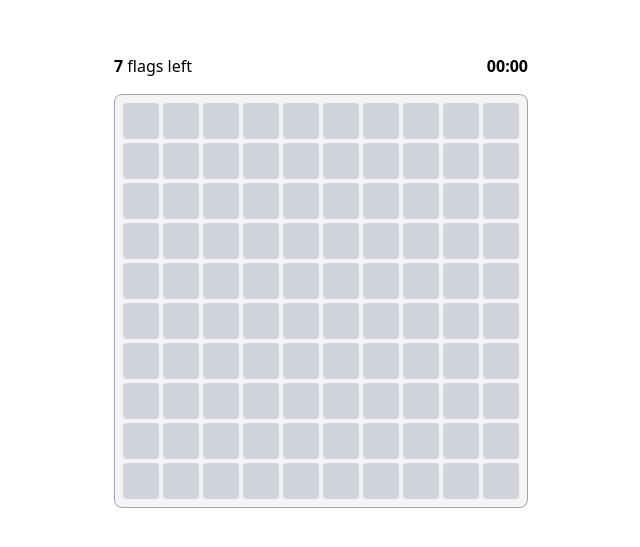
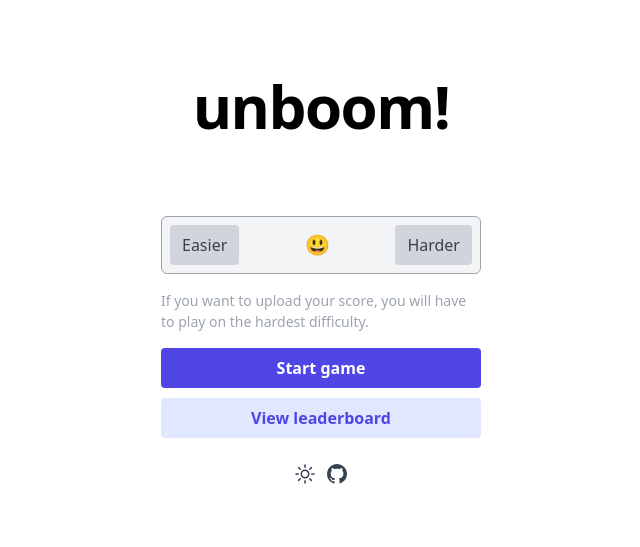
Before and after one commit to victor891263/unboom, a Vue app in the folder client/: page / in a window 1280 px wide. Shown: the part 119-666 px from the top of the page, without its empty margins (319-959 px from the left). Built offline with nearby package versions, Linux system fonts and the light colour scheme.

Commit message:
Designed main page and improved design in general

```diff
--- a/client/public/index.html
+++ b/client/public/index.html
@@ -7,7 +7,7 @@
     <link rel="icon" href="<%= BASE_URL %>favicon.ico">
     <title><%= htmlWebpackPlugin.options.title %></title>
   </head>
-  <body>
+  <body class="dark:bg-gray-900">
     <noscript>
       <strong>We're sorry but <%= htmlWebpackPlugin.options.title %> doesn't work properly without JavaScript enabled. Please enable it to continue.</strong>
     </noscript>
--- a/client/src/components/BoardComponent.vue
+++ b/client/src/components/BoardComponent.vue
@@ -1,14 +1,14 @@
 <template>
-    <div class="h-screen flex flex-col items-center justify-center py-10 px-6">
-        <div class="max-w-full">
-            <div class="flex items-center justify-between mb-4">
-                <div><span class="font-semibold">{{ flagsLeft }}</span> flags left</div>
-                <div class="font-semibold">{{ timeString }}</div>
+    <div class="max-w-full h-screen flex flex-col justify-center py-6 lg:py-20">
+        <div class="grid grid-cols-3 mb-3">
+            <div class="justify-self-start"><span class="font-semibold">{{ flagsLeft }}</span> left</div>
+            <div class="justify-self-center">{{ (gameStatus === 'won' && '🏆') || (gameStatus === 'lost' && '☠') || emoji }}</div>
+            <div class="justify-self-end font-semibold">{{ timeString }}</div>
         </div>
         <div
             :style="{ 'gridTemplateColumns': `repeat(${columnCount}, auto)` }"
-                class="max-w-full overflow-auto grid gap-1 p-2 bg-gray-100 border border-gray-400 rounded-lg"
-                :class="(gameStatus === 'lost' && 'border-red-500') || (gameStatus === 'won' && 'border-green-500')"
+            class="max-w-full overflow-auto grid gap-1 p-2 bg-gray-100 border border-gray-400 rounded-lg dark:bg-gray-800 dark:border-gray-600"
+            :class="(gameStatus === 'lost' && 'border-red-500 dark:border-red-500') || (gameStatus === 'won' && 'border-green-500 dark:border-green-500')"
         >
             <template v-for="(row, index) in board" :key="index">
                 <button
@@ -21,27 +21,43 @@
                 >{{ getLabel(tile) }}</button>
             </template>
         </div>
+        <div class="mt-5 flex items-center justify-between">
+            <button @click="restartGame">
+                <svg xmlns="http://www.w3.org/2000/svg" fill="none" viewBox="0 0 24 24" stroke-width="1.5" stroke="currentColor" class="w-6 h-6">
+                    <path stroke-linecap="round" stroke-linejoin="round" d="M16.023 9.348h4.992v-.001M2.985 19.644v-4.992m0 0h4.992m-4.993 0l3.181 3.183a8.25 8.25 0 0013.803-3.7M4.031 9.865a8.25 8.25 0 0113.803-3.7l3.181 3.182m0-4.991v4.99" />
+                </svg>
+            </button>
+            <div class="flex items-center justify-center gap-2">
+                <ThemeButton />
+                <a>
+                    <svg class="w-6 h-6 fill-current" viewBox="0 0 24 24" fill="none" xmlns="http://www.w3.org/2000/svg"><path d="M12.026 2C7.13295 1.99937 2.96183 5.54799 2.17842 10.3779C1.395 15.2079 4.23061 19.893 8.87302 21.439C9.37302 21.529 9.55202 21.222 9.55202 20.958C9.55202 20.721 9.54402 20.093 9.54102 19.258C6.76602 19.858 6.18002 17.92 6.18002 17.92C5.99733 17.317 5.60459 16.7993 5.07302 16.461C4.17302 15.842 5.14202 15.856 5.14202 15.856C5.78269 15.9438 6.34657 16.3235 6.66902 16.884C6.94195 17.3803 7.40177 17.747 7.94632 17.9026C8.49087 18.0583 9.07503 17.99 9.56902 17.713C9.61544 17.207 9.84055 16.7341 10.204 16.379C7.99002 16.128 5.66202 15.272 5.66202 11.449C5.64973 10.4602 6.01691 9.5043 6.68802 8.778C6.38437 7.91731 6.42013 6.97325 6.78802 6.138C6.78802 6.138 7.62502 5.869 9.53002 7.159C11.1639 6.71101 12.8882 6.71101 14.522 7.159C16.428 5.868 17.264 6.138 17.264 6.138C17.6336 6.97286 17.6694 7.91757 17.364 8.778C18.0376 9.50423 18.4045 10.4626 18.388 11.453C18.388 15.286 16.058 16.128 13.836 16.375C14.3153 16.8651 14.5612 17.5373 14.511 18.221C14.511 19.555 14.499 20.631 14.499 20.958C14.499 21.225 14.677 21.535 15.186 21.437C19.8265 19.8884 22.6591 15.203 21.874 10.3743C21.089 5.54565 16.9181 1.99888 12.026 2Z"></path></svg>
+                </a>
+            </div>
         </div>
     </div>
 </template>
 
 <script lang="ts" setup>
 import {computed, defineProps, reactive, ref} from 'vue'
+import {useRouter} from "vue-router";
 import { checkLose, checkWin, createBoard, markTile, revealTile } from '@/logic/game'
+import ThemeButton from "@/components/ThemeButton"
 import {Tile} from "@/types"
 
 const props = defineProps<{
     rowCount: number,
     columnCount: number,
-    bombCount: number
+    bombCount: number,
+    emoji: string
 }>()
+const router = useRouter()
 
 const classes = {
-    hidden: 'bg-gray-300',
-    bomb: 'bg-gray-200',
-    number: 'bg-gray-200',
-    marked: 'bg-gray-300',
-    detonated: 'bg-red-300'
+    hidden: 'bg-gray-300 dark:bg-gray-600',
+    bomb: 'bg-gray-200 dark:bg-gray-700',
+    number: 'bg-gray-200 dark:bg-gray-700',
+    marked: 'bg-gray-300 dark:bg-gray-600',
+    detonated: 'bg-red-300 dark:bg-red-500/50'
 }
 
 const labels = {
@@ -64,6 +80,7 @@ function getLabel(tile: Tile) {
 const board = reactive(createBoard(props.rowCount, props.columnCount, props.bombCount))
 const flagsLeft = ref(props.bombCount)
 const gameStatus = ref<'playing' | 'won' | 'lost'>('playing')
+const totalBombCount = ref(props.bombCount)
 
 // refs for the timer
 const time = ref(0)
@@ -99,6 +116,11 @@ const timeString = computed(() => {
     // set the timer text to the formatted time
     return `${formattedMinutes}:${formattedSeconds}`
 })
+
+// reset the game
+function restartGame() {
+    router.go()
+}
 
 function checkForBomb(board, tile) {
     // start timer
--- /dev/null
+++ b/client/src/components/ThemeButton.vue
@@ -0,0 +1,13 @@
+<template>
+    <button @click="toggleTheme">
+        <svg xmlns="http://www.w3.org/2000/svg" fill="none" viewBox="0 0 24 24" stroke-width="1.5" stroke="currentColor" class="w-6 h-6">
+            <path stroke-linecap="round" stroke-linejoin="round" d="M12 3v2.25m6.364.386l-1.591 1.591M21 12h-2.25m-.386 6.364l-1.591-1.591M12 18.75V21m-4.773-4.227l-1.591 1.591M5.25 12H3m4.227-4.773L5.636 5.636M15.75 12a3.75 3.75 0 11-7.5 0 3.75 3.75 0 017.5 0z" />
+        </svg>
+    </button>
+</template>
+
+<script lang="ts" setup>
+function toggleTheme() {
+    document.documentElement.classList.toggle('dark')
+}
+</script>
--- a/client/src/router/index.ts
+++ b/client/src/router/index.ts
@@ -1,11 +1,18 @@
 import { createRouter, createWebHistory, RouteRecordRaw } from 'vue-router'
+import HomeView from '../views/HomeView.vue'
 import GameView from '../views/GameView.vue'
 
 const routes: Array<RouteRecordRaw> = [
     {
         path: '/',
         name: 'home',
-        component: GameView
+        component: HomeView
+    },
+    {
+        path: '/play',
+        name: 'play',
+        component: GameView,
+        props: (route) => ({ difficulty: route.query.difficulty })
     }
 ]
 
--- a/client/src/views/GameView.vue
+++ b/client/src/views/GameView.vue
@@ -1,7 +1,39 @@
 <template>
-    <BoardComponent rowCount="10" columnCount="10" :bombCount="7" />
+    <div class="h-screen flex flex-col items-center px-6 text-gray-700 dark:text-gray-300">
+        <BoardComponent :rowCount="difficulty.size" :columnCount="difficulty.size" :bombCount="difficulty.bombCount" :emoji="difficulty.emoji" />
+    </div>
 </template>
 
 <script lang="ts" setup>
 import BoardComponent from '@/components/BoardComponent.vue'
+import {useRoute} from "vue-router";
+
+const difficulties = [
+    {
+        title: 'Easy',
+        emoji: '😃',
+        size: 5,
+        bombCount: 3
+    },
+    {
+        title: 'Medium',
+        emoji: '🙂',
+        size: 10,
+        bombCount: 16
+    },
+    {
+        title: 'Hard',
+        emoji: '😐',
+        size: 15,
+        bombCount: 38
+    },
+    {
+        title: 'Extreme',
+        emoji: '😠',
+        size: 20,
+        bombCount: 66
+    }
+]
+const route = useRoute()
+const difficulty = difficulties[route.query.difficulty]
 </script>
--- /dev/null
+++ b/client/src/views/HomeView.vue
@@ -0,0 +1,71 @@
+<template>
+    <div class="h-screen flex flex-col items-center px-6 text-gray-700 dark:text-gray-300">
+        <div class="max-w-xs w-full my-auto py-10">
+            <h1 class="text-6xl font-extrabold tracking-tight text-center text-black dark:text-white">unboom!</h1>
+            <div class="mt-20 flex items-center justify-between p-2 rounded-md border border-gray-400 bg-gray-100 dark:bg-gray-800 dark:border-gray-600">
+                <button @click="() => changeDifficulty(-1)" class="bg-gray-300 rounded py-2 px-3 dark:bg-gray-700">Easier</button>
+                <div class="text-xl">{{ difficulties[difficulty].emoji }}</div>
+                <button @click="() => changeDifficulty(1)" class="bg-gray-300 rounded py-2 px-3 dark:bg-gray-700">Harder</button>
+            </div>
+            <p class="mt-4 text-gray-400 text-sm leading-normal dark:text-gray-500">If you want to upload your score, you will have to play on the hardest difficulty.</p>
+            <router-link :to="{ name: 'play', query: { difficulty } }" class="mt-4 block text-center bg-indigo-600 text-white py-2 rounded font-semibold w-full dark:bg-indigo-400 dark:text-black">Start game</router-link>
+            <button class="mt-2.5 bg-indigo-100 text-indigo-600 py-2 rounded font-semibold w-full dark:bg-gray-800 dark:text-indigo-400">View leaderboard</button>
+            <div class="mt-6 flex items-center justify-center gap-2">
+                <ThemeButton />
+                <a>
+                    <svg class="w-6 h-6 fill-current" viewBox="0 0 24 24" fill="none" xmlns="http://www.w3.org/2000/svg"><path d="M12.026 2C7.13295 1.99937 2.96183 5.54799 2.17842 10.3779C1.395 15.2079 4.23061 19.893 8.87302 21.439C9.37302 21.529 9.55202 21.222 9.55202 20.958C9.55202 20.721 9.54402 20.093 9.54102 19.258C6.76602 19.858 6.18002 17.92 6.18002 17.92C5.99733 17.317 5.60459 16.7993 5.07302 16.461C4.17302 15.842 5.14202 15.856 5.14202 15.856C5.78269 15.9438 6.34657 16.3235 6.66902 16.884C6.94195 17.3803 7.40177 17.747 7.94632 17.9026C8.49087 18.0583 9.07503 17.99 9.56902 17.713C9.61544 17.207 9.84055 16.7341 10.204 16.379C7.99002 16.128 5.66202 15.272 5.66202 11.449C5.64973 10.4602 6.01691 9.5043 6.68802 8.778C6.38437 7.91731 6.42013 6.97325 6.78802 6.138C6.78802 6.138 7.62502 5.869 9.53002 7.159C11.1639 6.71101 12.8882 6.71101 14.522 7.159C16.428 5.868 17.264 6.138 17.264 6.138C17.6336 6.97286 17.6694 7.91757 17.364 8.778C18.0376 9.50423 18.4045 10.4626 18.388 11.453C18.388 15.286 16.058 16.128 13.836 16.375C14.3153 16.8651 14.5612 17.5373 14.511 18.221C14.511 19.555 14.499 20.631 14.499 20.958C14.499 21.225 14.677 21.535 15.186 21.437C19.8265 19.8884 22.6591 15.203 21.874 10.3743C21.089 5.54565 16.9181 1.99888 12.026 2Z"></path></svg>
+                </a>
+            </div>
+        </div>
+    </div>
+</template>
+
+<script lang="ts" setup>
+import {ref} from "vue";
+import ThemeButton from "@/components/ThemeButton"
+
+const difficulties = [
+    {
+        title: 'Easy',
+        emoji: '😃'
+    },
+    {
+        title: 'Medium',
+        emoji: '🙂'
+    },
+    {
+        title: 'Hard',
+        emoji: '😐'
+    },
+    {
+        title: 'Extreme',
+        emoji: '😠'
+    }
+]
+const difficulty = ref(0)
+
+function changeDifficulty(n: number) {
+    if ((difficulty.value + n < 0) || (difficulty.value + n > (difficulties.length - 1))) return
+    difficulty.value += n
+}
+</script>
+
+<!--
+
+<div class="text-5xl font-extrabold tracking-tight text-center text-gray-300">WELCOME TO</div>
+
+
+
+<h1 class="text-6xl font-extrabold tracking-tight text-center text-gray-300">UNBOOOM</h1>
+            <h2 class="mt-16 text-xl font-bold text-center">Select difficulty</h2>
+            <div class="mt-6 grid gap-3">
+                <button v-for="(d, index) in difficulties" class="flex flex-col items-center gap-0.5 border rounded py-3 text-center" :key="index">
+                    <span class="text-xl">{{ d.emoji }}</span>
+                    <span class="font-semibold">{{ d.title }}</span>
+                </button>
+            </div>
+            <div class="mt-5 text-gray-400"><span class="font-semibold">Remember</span> - if you want to upload your score, you will have to play on the extreme difficulty.</div>
+            <button class="mt-6 w-full block bg-indigo-600 text-white font-semibold rounded py-2 pb-2.5">Start game</button>
+            <button class="w-full block text-indigo-600 font-semibold rounded mt-3">View leaderboard</button>
+
+-->
--- a/client/tailwind.config.js
+++ b/client/tailwind.config.js
@@ -1,5 +1,6 @@
 /** @type {import('tailwindcss').Config} */
 module.exports = {
+  darkMode: 'class',
   content: ["./src/**/*.{vue,ts}", "./public/index.html"],
   theme: {
     extend: {},
```
Lines whose indentation alone changed are shown as unchanged.
